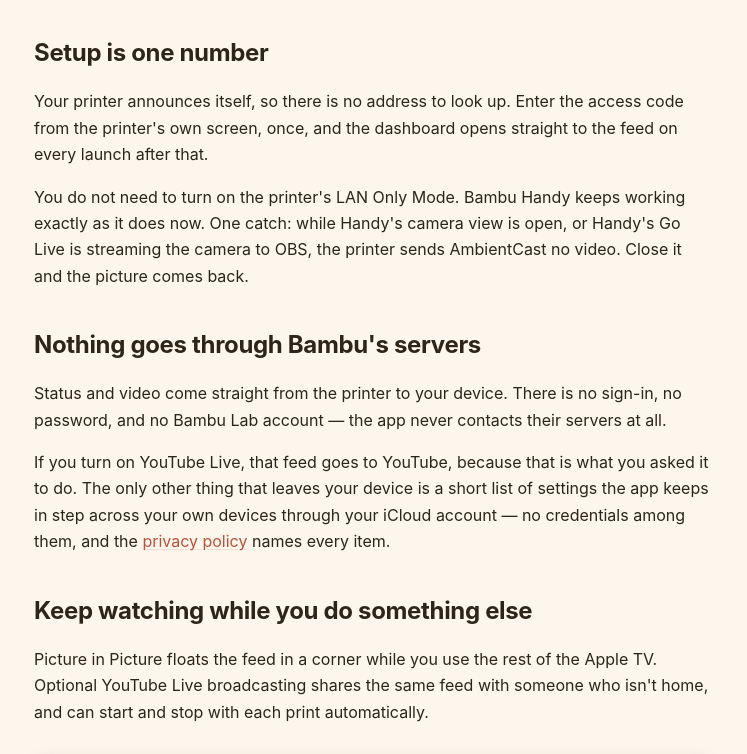
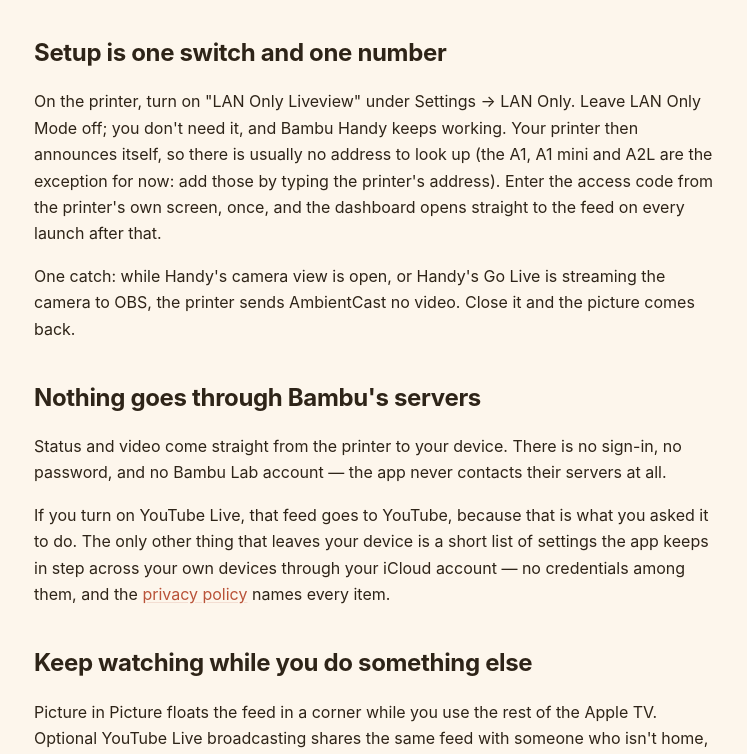
Before and after one commit to mcmizzle/mcmizzle.github.io, a plain HTML site: page ambientcast/index.html in a window 1280 px wide. Shown: the part 1407-2161 px from the top of the page, without its empty margins (266-1013 px from the left). Drawn offline with Linux system fonts and the light colour scheme.

Commit message:
Sync from source@cb82c16
AmbientCast page: setup needs LAN Only Liveview; A series is added by address (#224)

Requested by the AmbientCast session as page owner. LAN Only Liveview has
been required on every version (the printer refuses the camera without
it) and the page never said so; discovery doesn't find the A1, A1 mini or
A2L. Matches the 1.12 listing.

Co-authored-by: Claude Opus 5.5 <noreply@anthropic.com>

```diff
--- a/ambientcast/index.html
+++ b/ambientcast/index.html
@@ -45,19 +45,22 @@
     <figcaption>Every printer at once, on the TV.</figcaption>
   </figure>
 
-  <h2>Setup is one number</h2>
+  <h2>Setup is one switch and one number</h2>
 
   <p>
-    Your printer announces itself, so there is no address to look up. Enter
-    the access code from the printer's own screen, once, and the dashboard
-    opens straight to the feed on every launch after that.
+    On the printer, turn on "LAN Only Liveview" under Settings → LAN Only. Leave
+    LAN Only Mode off; you don't need it, and Bambu Handy keeps working. Your
+    printer then announces itself, so there is usually no address to look up
+    (the A1, A1 mini and A2L are the exception for now: add those by typing the
+    printer's address). Enter the access code from the printer's own screen,
+    once, and the dashboard opens straight to the feed on every launch after
+    that.
   </p>
 
   <p>
-    You do not need to turn on the printer's LAN Only Mode. Bambu Handy keeps
-    working exactly as it does now. One catch: while Handy's camera view is open,
-    or Handy's Go Live is streaming the camera to OBS, the printer sends
-    AmbientCast no video. Close it and the picture comes back.
+    One catch: while Handy's camera view is open, or Handy's Go Live is streaming
+    the camera to OBS, the printer sends AmbientCast no video. Close it and the
+    picture comes back.
   </p>
 
   <h2>Nothing goes through Bambu's servers</h2>
```
